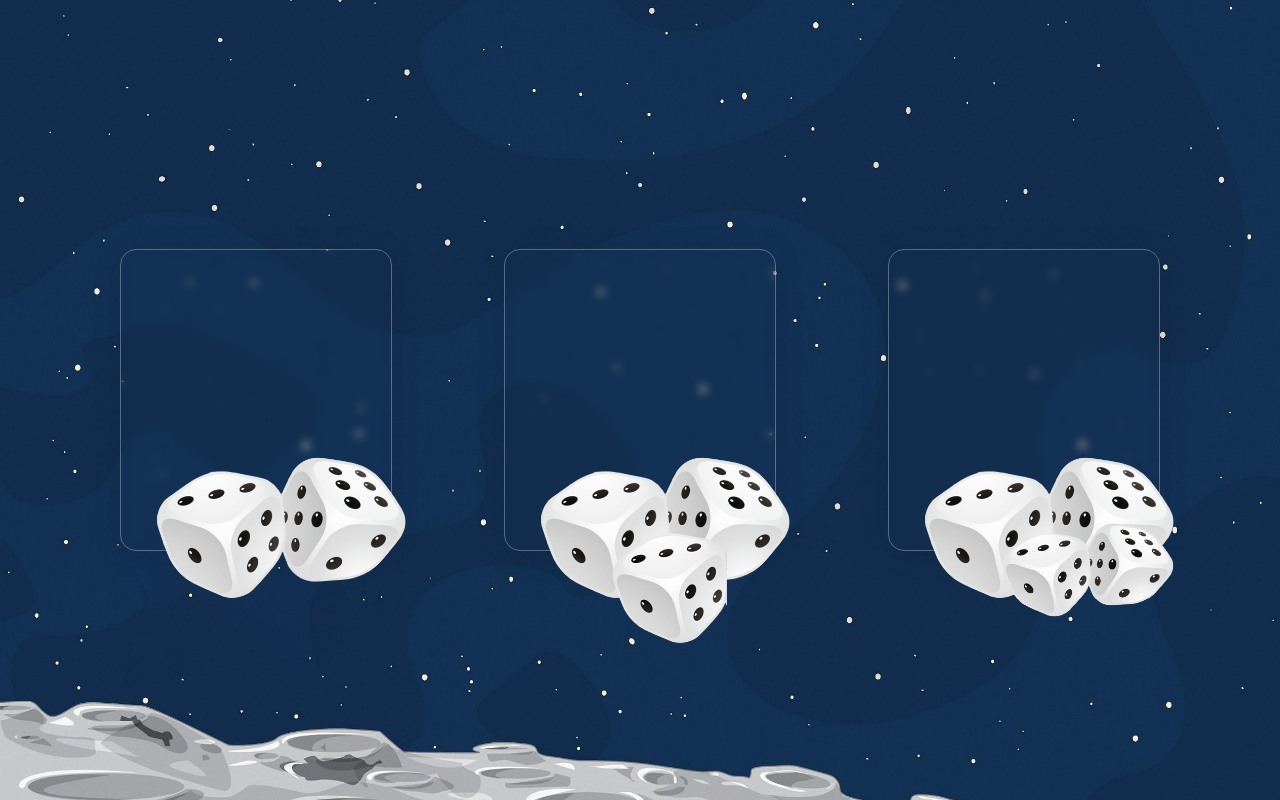
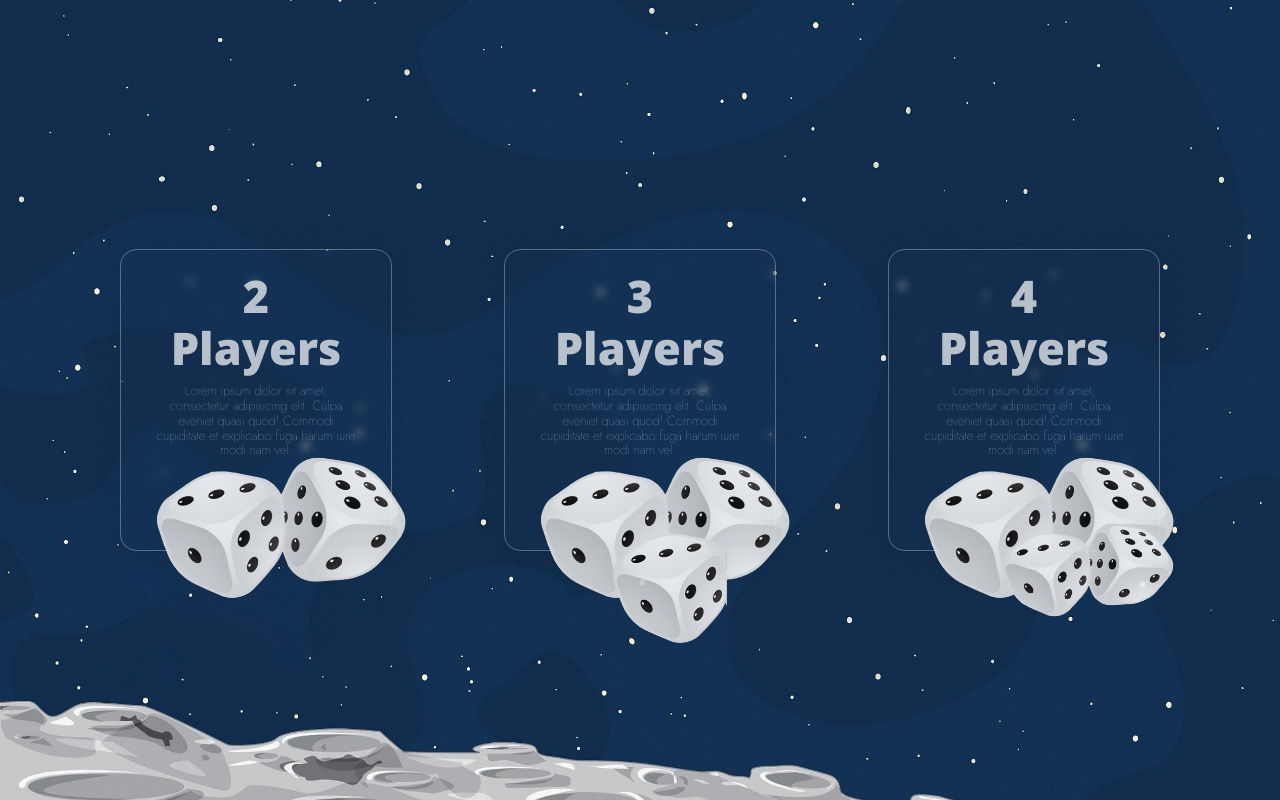
Before and after one commit to NavindaFernando/Ludo-Club-and-Snake-Ladder, a plain HTML site: page index.html in a window 1280 px wide. Drawn offline with nearby package versions, Linux system fonts and the light colour scheme.

Commit message:
Added all text to manu page

```diff
--- a/index.html
+++ b/index.html
@@ -5,7 +5,7 @@
     <title>Ludo Club</title>
     <link rel="preconnect" href="https://fonts.googleapis.com">
     <link rel="preconnect" href="https://fonts.gstatic.com" crossorigin>
-    <link href="https://fonts.googleapis.com/css2?family=Jost:wght@100&display=swap" rel="stylesheet">
+    <link href="https://fonts.googleapis.com/css2?family=Jost:wght@100&family=Open+Sans:wght@800&display=swap" rel="stylesheet">
     <link rel="stylesheet" href="asserts/css%20normalize/normalize.css">
     <link rel="icon" href="asserts/images/ludoo%20icon.png">
     <style>
@@ -106,32 +106,73 @@
             position: relative;
             top: 100px;
             width: 250px;
+            opacity: 90%;
         }
 
         #cardTwo>img{
             position: relative;
             top: 100px;
             width: 250px;
+            opacity: 90%;
         }
 
         #cardThree>img{
             position: relative;
             top: 100px;
             width: 250px;
+            opacity: 90%;
         }
 
-        /*#numberTwo{
+        #numberTwo {
             position: relative;
-            font-size: 80px;
+            font-size: 45px;
+            bottom: 320px;
+            font-family: 'Jost', sans-serif;
+            font-family: 'Open Sans', sans-serif;
+            color: rgba(255, 255, 255, 0.7);
         }
 
-        #twoPlayers{
+        #numberThree {
             position: relative;
-            bottom: 140px;
-            font-size: 40px;
+            font-size: 45px;
+            bottom: 320px;
             font-family: 'Jost', sans-serif;
-            font-weight: bold;
-        }*/
+            font-family: 'Open Sans', sans-serif;
+            color: rgba(255, 255, 255, 0.7);
+        }
+
+        #numberFour {
+            position: relative;
+            font-size: 45px;
+            bottom: 320px;
+            font-family: 'Jost', sans-serif;
+            font-family: 'Open Sans', sans-serif;
+            color: rgba(255, 255, 255, 0.7);
+        }
+
+        #cardOne>p{
+            position: relative;
+            font-size: 13px;
+            bottom: 340px;
+            font-family: 'Jost', sans-serif;
+            color: rgb(255, 255, 255);
+        }
+
+        #cardTwo>p{
+            position: relative;
+            font-size: 13px;
+            bottom: 340px;
+            font-family: 'Jost', sans-serif;
+            color: rgb(255, 255, 255);
+        }
+
+        #cardThree>p{
+            position: relative;
+            font-size: 13px;
+            bottom: 340px;
+            font-family: 'Jost', sans-serif;
+            color: rgb(255, 255, 255);
+        }
 
     </style>
 </head>
@@ -147,16 +188,23 @@
 
         <div id="cardOne" data-tilt>
             <img src="asserts/images/two-white-dice-removebg-preview.png" alt="">
-            <!--<h1 id="numberTwo">2</h1>
-            <h1 id="twoPlayers">Players</h1>-->
+            <h1 id="numberTwo">2 <br> Players</h1>
+            <p>Lorem ipsum dolor sit amet, consectetur adipisicing elit. Culpa eveniet quasi quod! Commodi cupiditate et
+                explicabo fuga harum iure modi nam vel.</p>
         </div>
 
         <div id="cardTwo" data-tilt>
             <img src="asserts/images/three-white-dice-removebg-preview.png" alt="">
+            <h1 id="numberThree">3 <br> Players</h1>
+            <p>Lorem ipsum dolor sit amet, consectetur adipisicing elit. Culpa eveniet quasi quod! Commodi cupiditate et
+                explicabo fuga harum iure modi nam vel.</p>
         </div>
 
         <div id="cardThree" data-tilt>
             <img src="asserts/images/four-white-dice.png" alt="">
+            <h1 id="numberFour">4 <br> Players</h1>
+            <p>Lorem ipsum dolor sit amet, consectetur adipisicing elit. Culpa eveniet quasi quod! Commodi cupiditate et
+                explicabo fuga harum iure modi nam vel.</p>
         </div>
     </div>
 
```
Also changed, not shown: asserts/images/manu bg2.jpg (added).
